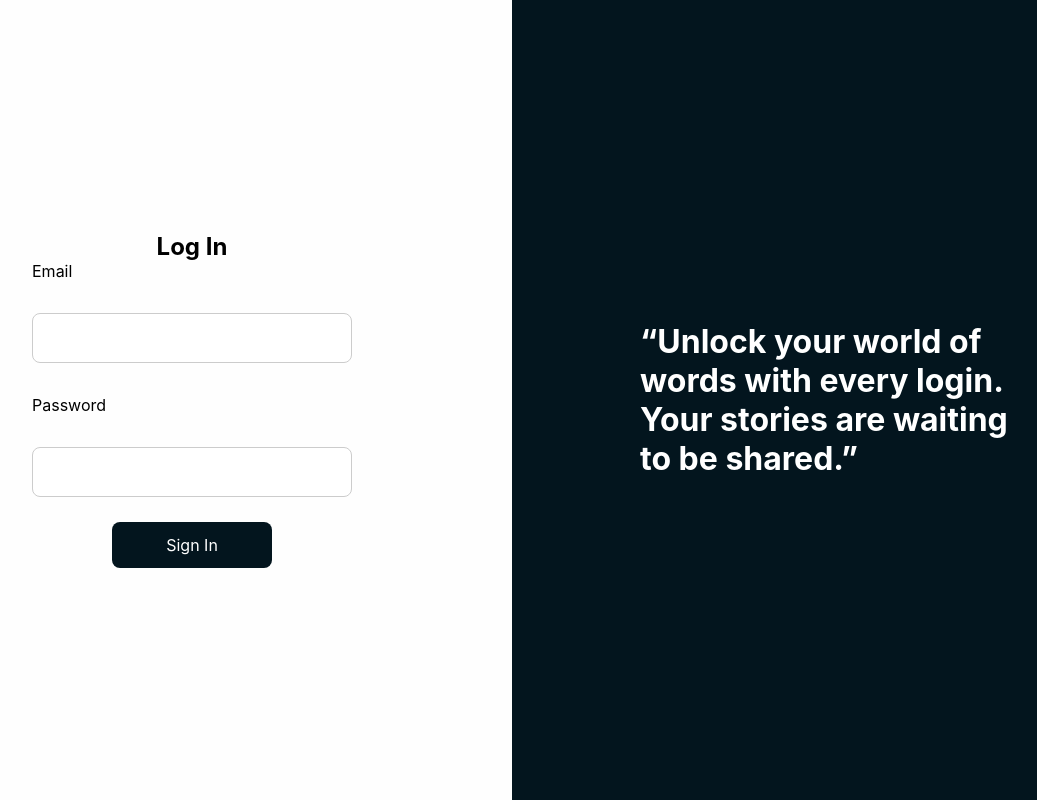
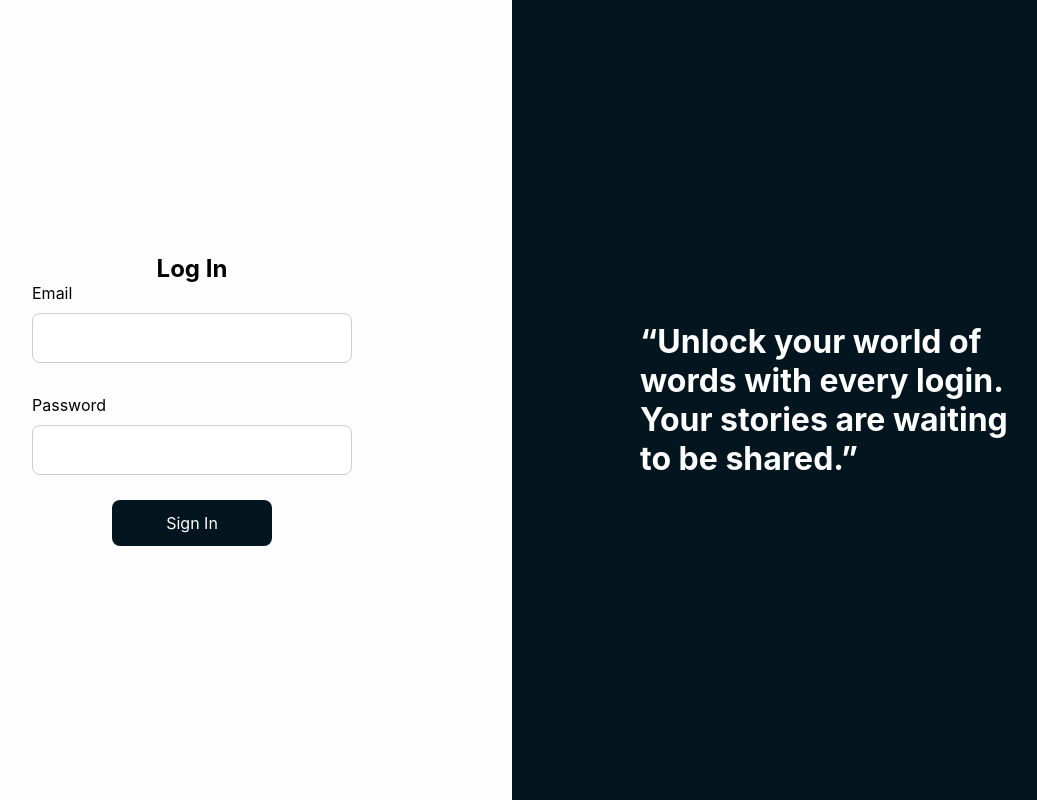
Before and after one commit to Layla-Hammoud/Knowledge-Corner-frontend, a React (Create React App) app: page /login in a window 1280 px wide. Shown: the whole page, without its empty margins (128-1165 px from the left). Built offline with nearby package versions, Linux system fonts and the light colour scheme.

Commit message:
changed the structure of login and label

```diff
--- a/src/components/LoginForm/LoginForm.js
+++ b/src/components/LoginForm/LoginForm.js
@@ -9,6 +9,7 @@ function LoginForm() {
   return (
     <>
       <div className={style.loginWrapper}>
+        <div className={style.inputLabelWrapper}>
           <label>Email</label>
           <input
             name="email"
@@ -17,6 +18,8 @@ function LoginForm() {
             type="text"
             onChange={handleChange}
           />
+        </div>
+        <div className={style.inputLabelWrapper}>
           <label>Password</label>
           <input
             name="password"
@@ -26,6 +29,7 @@ function LoginForm() {
             onChange={handleChange}
           />
         </div>
+      </div>
       <div className={style.loginBtnWrapper}>
         <button
           className={style.loginSubmit}
@@ -33,7 +37,9 @@ function LoginForm() {
             e.preventDefault();
             console.log("Button");
           }}
-        >Sign In</button>
+        >
+          Sign In
+        </button>
       </div>
     </>
   );
--- a/src/components/LoginForm/LoginFrom.module.css
+++ b/src/components/LoginForm/LoginFrom.module.css
@@ -24,3 +24,8 @@
   border-color: #03151e;
   background-color: #fff;
 }
+.inputLabelWrapper{
+  display: flex;
+  flex-direction: column;
+  gap: 10px;
+}
```
Lines whose indentation alone changed are shown as unchanged.
